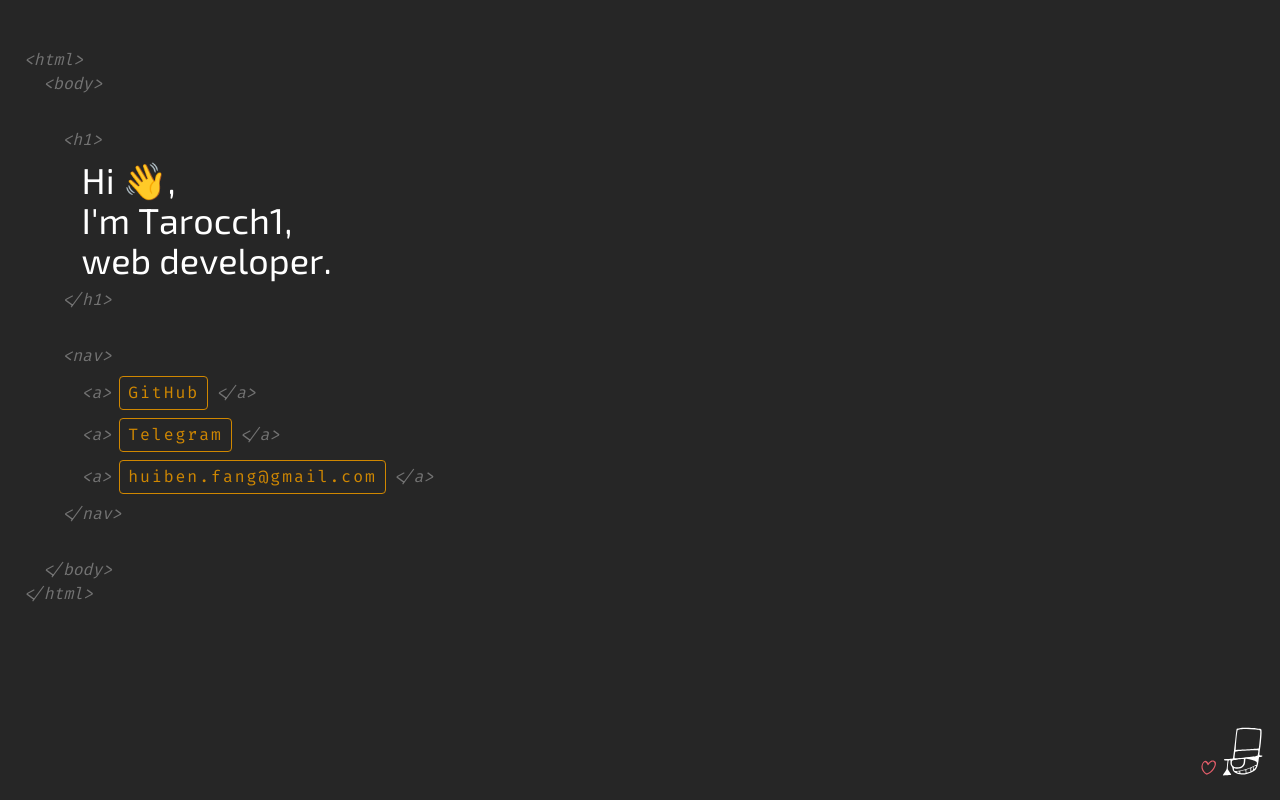
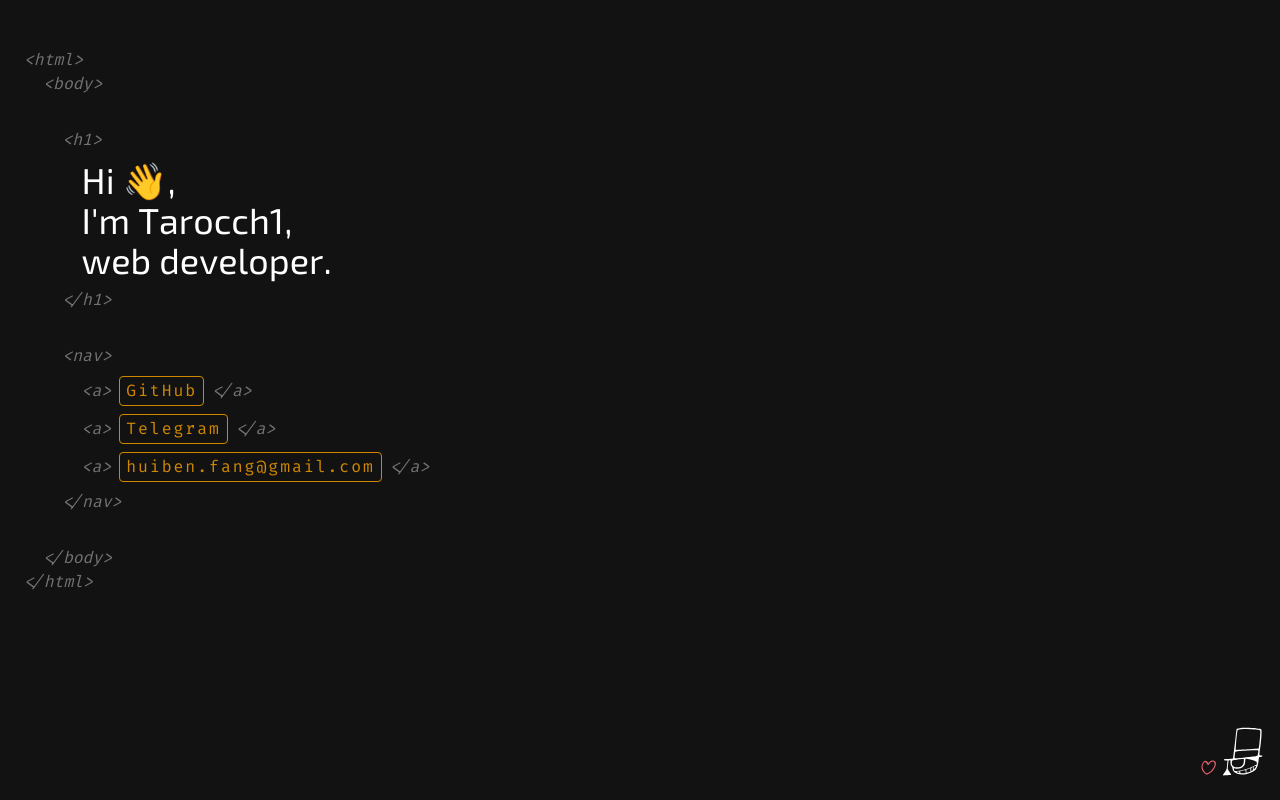
Before and after one commit to Tarocch1/tarocch1.github.io, a Vue app: page / in a window 1280 px wide. Built offline with nearby package versions, Linux system fonts and the light colour scheme.

Commit message:
fix: style prefix

```diff
--- a/src/pages/Home/components/Kid/index.vue
+++ b/src/pages/Home/components/Kid/index.vue
@@ -14,12 +14,12 @@ import src from './assets/kid.svg'
 @reference '@/styles/index.css';
 
 .kid-wrap {
-  @apply fixed right-4 bottom-4;
-  @apply w-16 h-16;
+  @apply tw:fixed tw:right-4 tw:bottom-4;
+  @apply tw:w-16 tw:h-16;
 
   .kid {
-    @apply w-full h-full;
-    @apply scheme-normal; /* 让 svg 背景透明 */
+    @apply tw:w-full tw:h-full;
+    @apply tw:scheme-normal; /* 让 svg 背景透明 */
   }
 }
 </style>
--- a/src/pages/Home/components/Left/Links.vue
+++ b/src/pages/Home/components/Left/Links.vue
@@ -29,26 +29,26 @@ const props = defineProps<{ links: { title: string; url: string }[] }>()
 @reference '@/styles/index.css';
 
 .links {
-  @apply my-2 ml-[1.2rem];
+  @apply tw:my-2 tw:ml-[1.2rem];
 
   .link-wrap {
-    @apply flex items-center gap-2;
-    @apply mb-2;
+    @apply tw:flex tw:items-center tw:gap-2;
+    @apply tw:mb-2;
 
     &:last-of-type {
-      @apply mb-0;
+      @apply tw:mb-0;
     }
 
     .link {
-      @apply inline-block;
-      @apply py-1 px-2;
-      @apply border border-yellow-600 rounded-sm;
-      @apply tracking-[2px] font-fira-code text-yellow-600;
-      @apply transition duration-300;
+      @apply tw:inline-block;
+      @apply tw:py-0.5 tw:px-1.5;
+      @apply tw:border tw:border-yellow-600 tw:rounded-sm;
+      @apply tw:tracking-[2px] tw:font-fira-code tw:text-yellow-600;
+      @apply tw:transition tw:duration-300;
 
       &:hover {
-        @apply bg-yellow-600 text-bg;
-        @apply scale-105;
+        @apply tw:bg-yellow-600 tw:text-bg;
+        @apply tw:scale-105;
       }
     }
   }
--- a/src/pages/Home/components/Left/Tags.vue
+++ b/src/pages/Home/components/Left/Tags.vue
@@ -31,8 +31,8 @@ const ml = function (code: string): string {
 @reference '@/styles/index.css';
 
 .tags {
-  @apply italic font-fira-code;
-  @apply text-neutral-500;
-  @apply select-none;
+  @apply tw:italic tw:font-fira-code;
+  @apply tw:text-neutral-500;
+  @apply tw:select-none;
 }
 </style>
--- a/src/pages/Home/components/Left/Title.vue
+++ b/src/pages/Home/components/Left/Title.vue
@@ -60,22 +60,22 @@ const hovered = reactive<{ [key: number]: boolean }>({})
 @reference '@/styles/index.css';
 
 .title {
-  @apply my-2 ml-[1.2rem];
-  @apply text-3xl md:text-4xl;
-  @apply font-exo-2;
-  @apply text-white;
+  @apply tw:my-2 tw:ml-[1.2rem];
+  @apply tw:text-3xl tw:md:text-4xl;
+  @apply tw:font-exo-2;
+  @apply tw:text-white;
 
   .char {
-    @apply inline-block;
-    @apply transition-colors duration-300;
+    @apply tw:inline-block;
+    @apply tw:transition-colors tw:duration-300;
 
     &:hover {
-      @apply text-yellow-500;
+      @apply tw:text-yellow-500;
     }
   }
 
   .hide {
-    @apply invisible;
+    @apply tw:invisible;
   }
 }
 </style>
--- a/src/pages/Home/components/Left/index.vue
+++ b/src/pages/Home/components/Left/index.vue
@@ -32,13 +32,13 @@ const links = [
 @reference '@/styles/index.css';
 
 .main {
-  @apply my-8 ml-[2.4rem];
+  @apply tw:my-8 tw:ml-[2.4rem];
 
   .section {
-    @apply mb-8;
+    @apply tw:mb-8;
 
     &:last-of-type {
-      @apply mb-0;
+      @apply tw:mb-0;
     }
   }
 }
--- a/src/pages/Home/index.vue
+++ b/src/pages/Home/index.vue
@@ -58,11 +58,11 @@ onBeforeUnmount(() => {
 @reference '@/styles/index.css';
 
 .container {
-  @apply flex;
-  @apply py-12 px-6;
+  @apply tw:flex;
+  @apply tw:py-12 tw:px-6;
 
   & > .left {
-    @apply grow-0 shrink-0;
+    @apply tw:grow-0 tw:shrink-0;
   }
 }
 </style>
--- a/src/styles/base.css
+++ b/src/styles/base.css
@@ -1,14 +1,14 @@
 @layer base {
   html,
   body {
-    @apply h-full;
+    @apply tw:h-full;
   }
 
   body {
-    @apply bg-bg;
+    @apply tw:bg-bg;
   }
 
   :root {
-    @apply scheme-dark;
+    @apply tw:scheme-dark;
   }
 }
--- a/src/styles/index.css
+++ b/src/styles/index.css
@@ -1,4 +1,4 @@
-@import 'tailwindcss';
+@import 'tailwindcss' prefix(tw);
 @import './base.css';
 @import './fonts/index.css';
 
```
